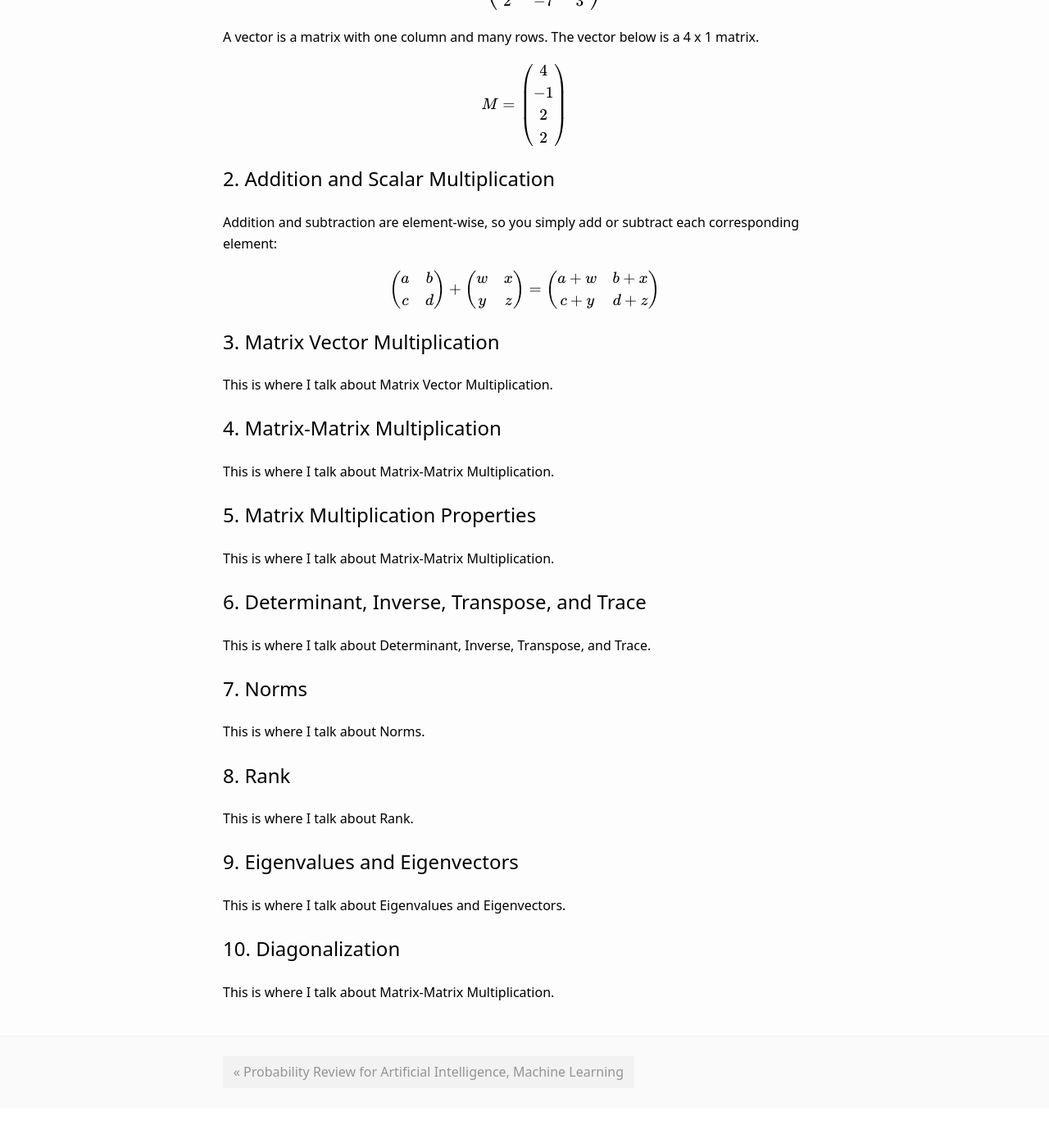
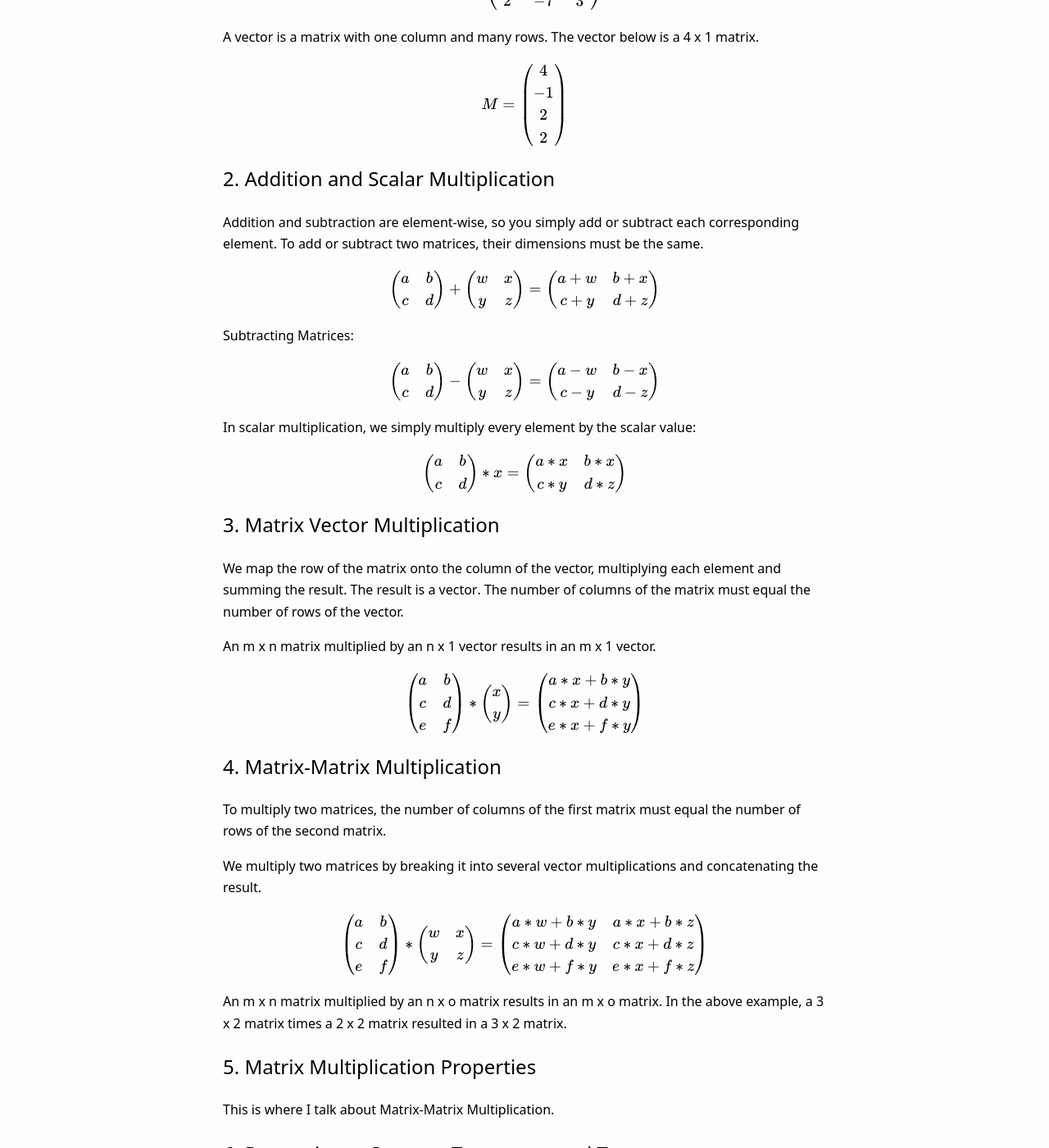
Before and after one commit to gurpreet-ai/gurpreet-ai.github.io, a Jekyll site: the page built from _posts/2018-12-31-Linear-Algebra-Review.md, in a window 1280 px wide and 1400 px high, scrolled down 942 px. Shown: the whole window at 82% size. Built offline with Jekyll 4.4.1, drawn with Linux system fonts in a browser that asks for light colours; formulas are drawn with MathJax 3; before the commit the page ends 2293 px from its top, so only the background shows below that.

Commit message:
Matrix Multiplication

```diff
--- a/_posts/2018-12-31-Linear-Algebra-Review.md
+++ b/_posts/2018-12-31-Linear-Algebra-Review.md
@@ -41,8 +41,7 @@ M = \left( \begin{array}{ccc}
 $$
 
 ## 2. Addition and Scalar Multiplication
-
-Addition and subtraction are element-wise, so you simply add or subtract each corresponding element:
+Addition and subtraction are element-wise, so you simply add or subtract each corresponding element. To add or subtract two matrices, their dimensions must be the same.
 
 $$
 \left( \begin{array}{ccc}
@@ -61,11 +60,90 @@ c+y & d+z \\
 \end{array} \right)
 $$
 
+Subtracting Matrices:
+
+$$
+\left( \begin{array}{ccc}
+a & b \\
+c & d \\
+\end{array} \right)
+-
+\left( \begin{array}{ccc}
+w & x \\
+y & z \\
+\end{array} \right)
+=
+\left( \begin{array}{ccc}
+a-w & b-x \\
+c-y & d-z \\
+\end{array} \right)
+$$
+
+In scalar multiplication, we simply multiply every element by the scalar value:
+
+$$
+\left( \begin{array}{ccc}
+a & b \\
+c & d \\
+\end{array} \right)
+*
+x
+=
+\left( \begin{array}{ccc}
+a*x & b*x \\
+c*y & d*z \\
+\end{array} \right)
+$$
+
 ## 3. Matrix Vector Multiplication
-This is where I talk about Matrix Vector Multiplication.
+We map the row of the matrix onto the column of the vector, multiplying each element and summing the result. The result is a **vector**. The number of **columns** of the matrix must equal the number of **rows** of the vector.
+
+An m x n matrix multiplied by an n x 1 vector results in an m x 1 vector.
+
+$$
+\left( \begin{array}{ccc}
+a & b \\
+c & d \\
+e & f \\
+\end{array} \right)
+*
+\left( \begin{array}{ccc}
+x \\
+y \\
+\end{array} \right)
+=
+\left( \begin{array}{ccc}
+a*x + b*y \\
+c*x + d*y \\
+e*x + f*y \\
+\end{array} \right)
+$$
 
 ## 4. Matrix-Matrix Multiplication
-This is where I talk about Matrix-Matrix Multiplication.
+To multiply two matrices, the number of **columns** of the first matrix must equal the number of **rows** of the second matrix.
+
+We multiply two matrices by breaking it into several vector multiplications and concatenating the result.
+
+$$
+\left( \begin{array}{ccc}
+a & b \\
+c & d \\
+e & f \\
+\end{array} \right)
+*
+\left( \begin{array}{ccc}
+w & x \\
+y & z \\
+\end{array} \right)
+=
+\left( \begin{array}{ccc}
+a*w + b*y & a*x + b*z \\
+c*w + d*y & c*x + d*z \\
+e*w + f*y & e*x + f*z \\
+\end{array} \right)
+$$
+
+An **m x n** matrix multiplied by an **n x o** matrix results in an **m x o** matrix. In the above example, a **3 x 2** matrix times a **2 x 2** matrix resulted in a **3 x 2** matrix.
 
 ## 5. Matrix Multiplication Properties
 This is where I talk about Matrix-Matrix Multiplication.
```
